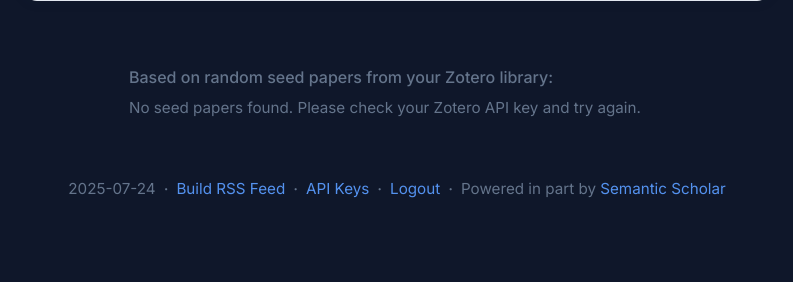
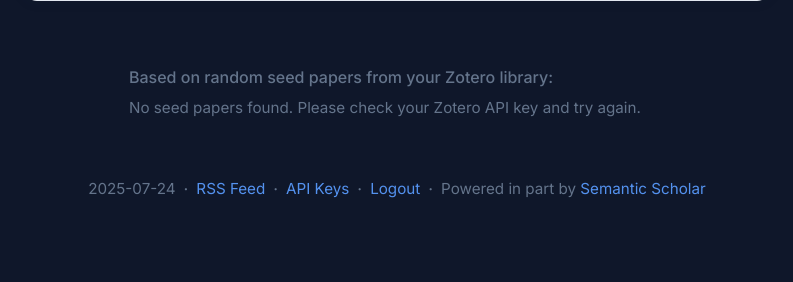
Before and after one commit to noelkronenberg/reed, a Flask app: page / in a window 1280 px wide. Shown: the part 310-592 px from the top of the page, without its empty margins (243-1036 px from the left). Run offline with Flask 3, Linux system fonts and the light colour scheme; the visitor is signed in with stand-in values (Sample User, id 1); parts of the project's set-up code (start-up, migrations or seed data) failed here and were passed over.

Commit message:
minor text adjustments

```diff
--- a/api/templates/build_feed.html
+++ b/api/templates/build_feed.html
@@ -3,7 +3,7 @@
 <head>
     <meta charset="UTF-8">
     <meta name="viewport" content="width=device-width, initial-scale=1.0">
-    <title>Encrypt API Keys</title>
+    <title>Build Feed</title>
     <link rel="preconnect" href="https://fonts.googleapis.com">
     <link rel="preconnect" href="https://fonts.gstatic.com" crossorigin>
     <link href="https://fonts.googleapis.com/css2?family=Inter:wght@400;500&display=swap" rel="stylesheet">
--- a/api/templates/index.html
+++ b/api/templates/index.html
@@ -56,7 +56,7 @@
             <div class="footer-content">
                 <span class="date-updated">{% if last_update_date %}{{ last_update_date }}{% else %}Today{% endif %}</span>
                 <span class="footer-sep">·</span>
-                <a href="{{ url_for('build_feed') }}" class="api-keys-link">Build RSS Feed</a>
+                <a href="{{ url_for('build_feed') }}" class="api-keys-link">RSS Feed</a>
                 <span class="footer-sep">·</span>
                 <a href="#" class="api-keys-link" onclick="showApiKeysModal();return false;">API Keys</a>
                 <span class="footer-sep">·</span>
```
